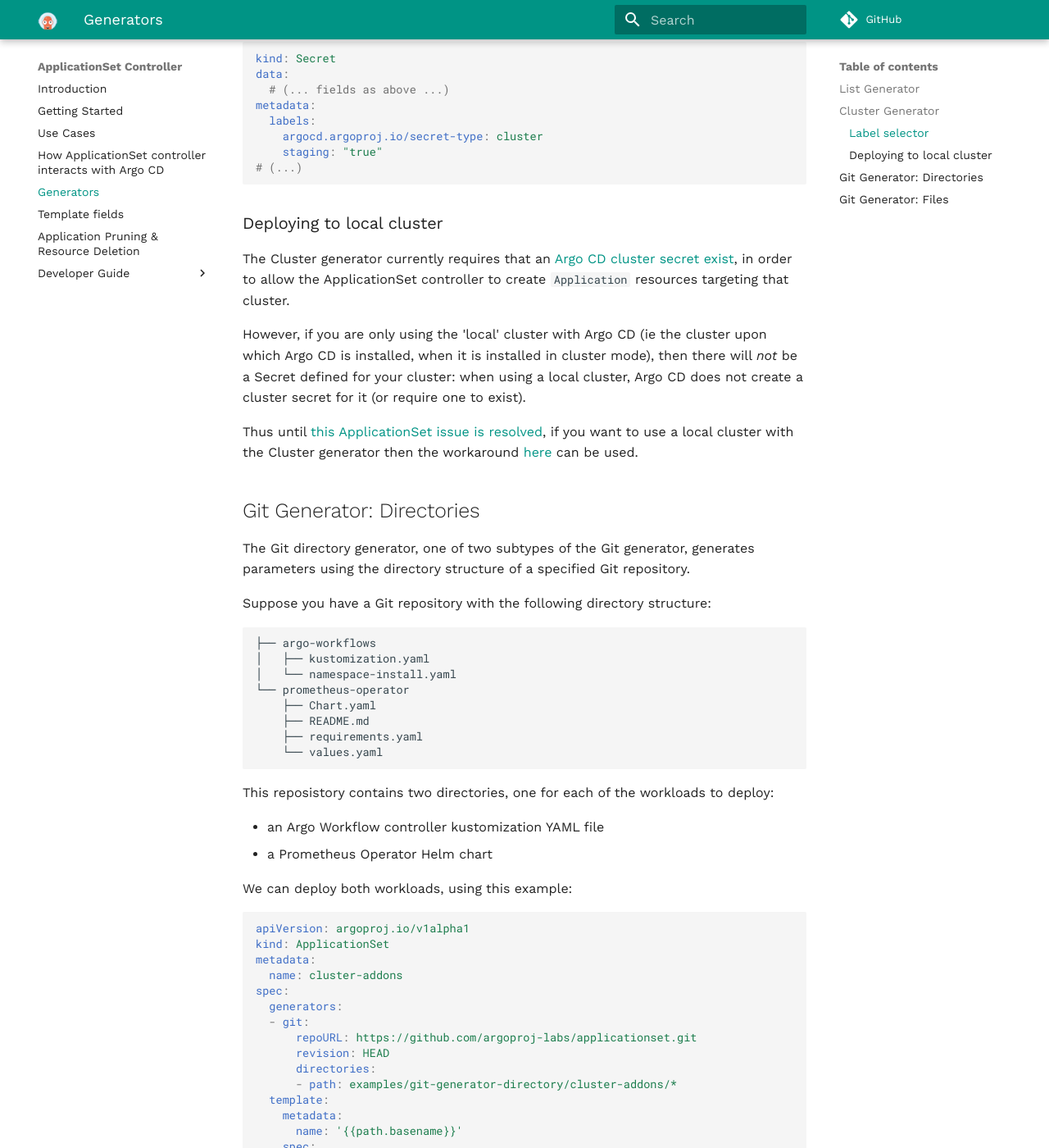
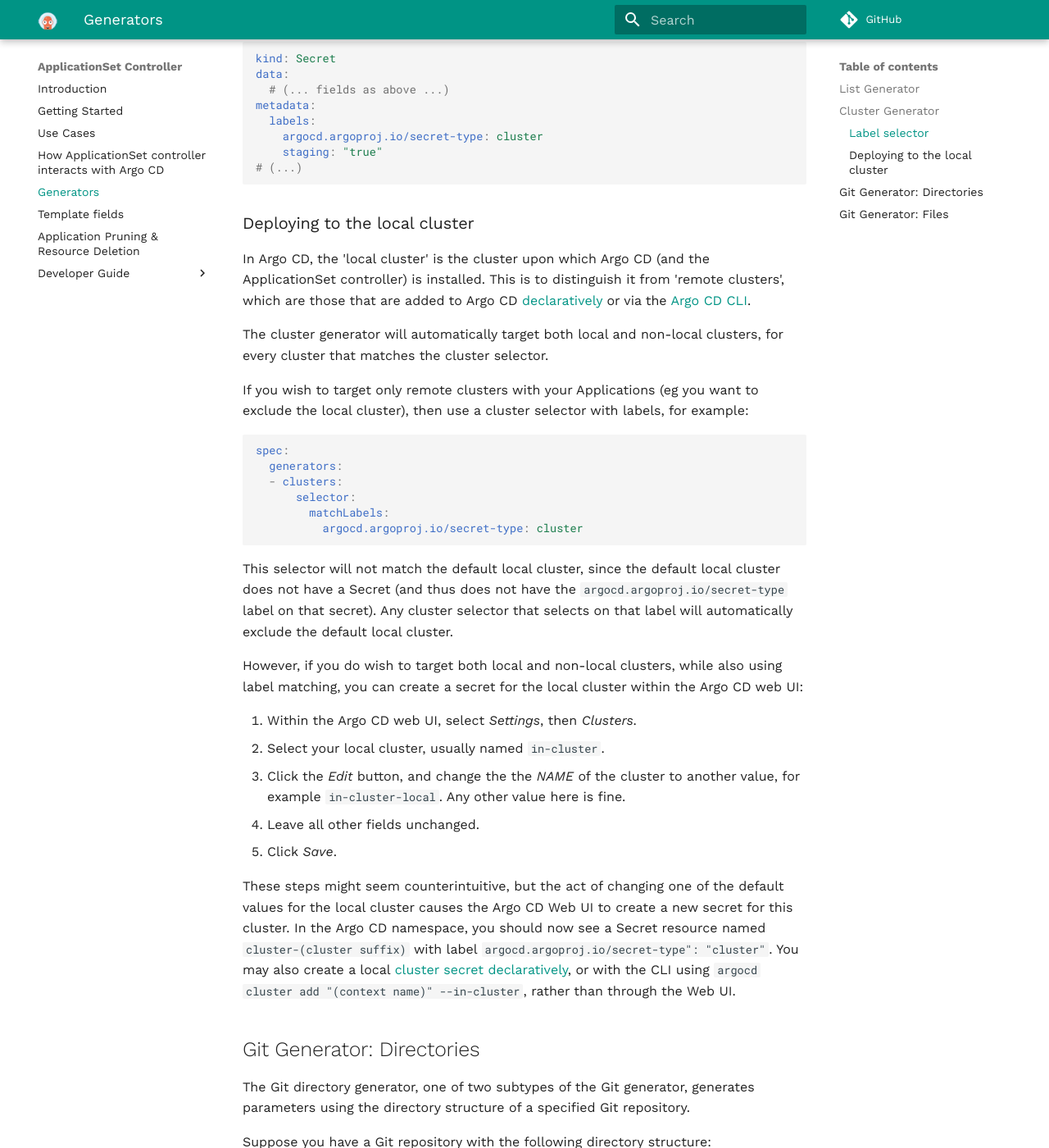
Before and after one commit to argoproj/applicationset, an MkDocs documentation site: the page built from docs/Generators.md, in a window 1280 px wide and 1400 px high, scrolled down 2953 px. Shown: the whole window at 82% size. Built offline with MkDocs 1.6.1 and Material for MkDocs 9.7.7, drawn with Linux system fonts in a browser that asks for light colours; comment, search, counter and statistics services are not loaded; some of the changed text lies outside the part shown.

Commit message:
Update generators documents to reflect new behaviour

````diff
--- a/docs/Generators.md
+++ b/docs/Generators.md
@@ -123,15 +123,33 @@ metadata:
 # (...)
 ```
 
+### Deploying to the local cluster
 
-### Deploying to local cluster
+In Argo CD, the 'local cluster' is the cluster upon which Argo CD (and the ApplicationSet controller) is installed. This is to distinguish it from 'remote clusters', which are those that are added to Argo CD [declaratively](https://argoproj.github.io/argo-cd/operator-manual/declarative-setup/#clusters) or via the [Argo CD CLI](https://argoproj.github.io/argo-cd/getting_started/#5-register-a-cluster-to-deploy-apps-to-optional).
 
-The Cluster generator currently requires that an [Argo CD cluster secret exist](https://argoproj.github.io/argo-cd/operator-manual/declarative-setup/#clusters), in order to allow the ApplicationSet controller to create `Application` resources targeting that cluster.
+The cluster generator will automatically target both local and non-local clusters, for every cluster that matches the cluster selector.
 
-However, if you are only using the 'local' cluster with Argo CD (ie the cluster upon which Argo CD is installed, when it is installed in cluster mode), then there will *not* be a Secret defined for your cluster: when using a local cluster, Argo CD does not create a cluster secret for it (or require one to exist).
+If you wish to target only remote clusters with your Applications (eg you want to exclude the local cluster), then use a cluster selector with labels, for example:
+```yaml
+spec:
+  generators:
+  - clusters:
+      selector:
+        matchLabels:
+          argocd.argoproj.io/secret-type: cluster
+```
 
-Thus until [this ApplicationSet issue is resolved](https://github.com/argoproj-labs/applicationset/issues/35), if you want to use a local cluster with the Cluster generator then the workaround [here](https://github.com/argoproj-labs/applicationset/issues/35#issuecomment-769358837) can be used.
+This selector will not match the default local cluster, since the default local cluster does not have a Secret (and thus does not have the `argocd.argoproj.io/secret-type` label on that secret). Any cluster selector that selects on that label will automatically exclude the default local cluster.
 
+However, if you do wish to target both local and non-local clusters, while also using label matching, you can create a secret for the local cluster within the Argo CD web UI:
+
+1. Within the Argo CD web UI, select *Settings*, then *Clusters*.
+2. Select your local cluster, usually named `in-cluster`.
+3. Click the *Edit* button, and change the the *NAME* of the cluster to another value, for example `in-cluster-local`. Any other value here is fine.
+4. Leave all other fields unchanged.
+5. Click *Save*.
+
+These steps might seem counterintuitive, but the act of changing one of the default values for the local cluster causes the Argo CD Web UI to create a new secret for this cluster. In the Argo CD namespace, you should now see a Secret resource named `cluster-(cluster suffix)` with label `argocd.argoproj.io/secret-type": "cluster"`. You may also create a local [cluster secret declaratively](https://argoproj.github.io/argo-cd/operator-manual/declarative-setup/#clusters), or with the CLI using `argocd cluster add "(context name)" --in-cluster`, rather than through the Web UI.
 
 ## Git Generator: Directories
 
@@ -187,10 +205,7 @@ The generator parameters are:
 - `{{path}}`: The directory paths within the Git repository that match the `path` wildcard.
 - `{{path.basename}}`: For any directory path within the Git repository that matches the `path` wildcard, the right-most path name is extracted (eg `/directory/directory2` would produce `directory2`).
 
-Whenever a new Helm chart/Kustomize YAML/Application subfolder is added to the Git repository, the ApplicationSet controller will detect this change and automatically deploy the resulting manifests within new `Application` resources.
-
-!!! warning "Directories must be valid Argo CD applications"
-    As of this writing, only directories that are valid Argo CD applications (and specifically Helm, Kustomize, or Jsonnet applications) will be matched. This issue is [being tracked here](https://github.com/argoproj-labs/applicationset/issues/121).
+Whenever a new Helm chart/Kustomize YAML/Application/plain subfolder is added to the Git repository, the ApplicationSet controller will detect this change and automatically deploy the resulting manifests within new `Application` resources.
 
 As with other generators, clusters *must* already be defined within Argo CD, in order to generate Applications for them.
 
````
